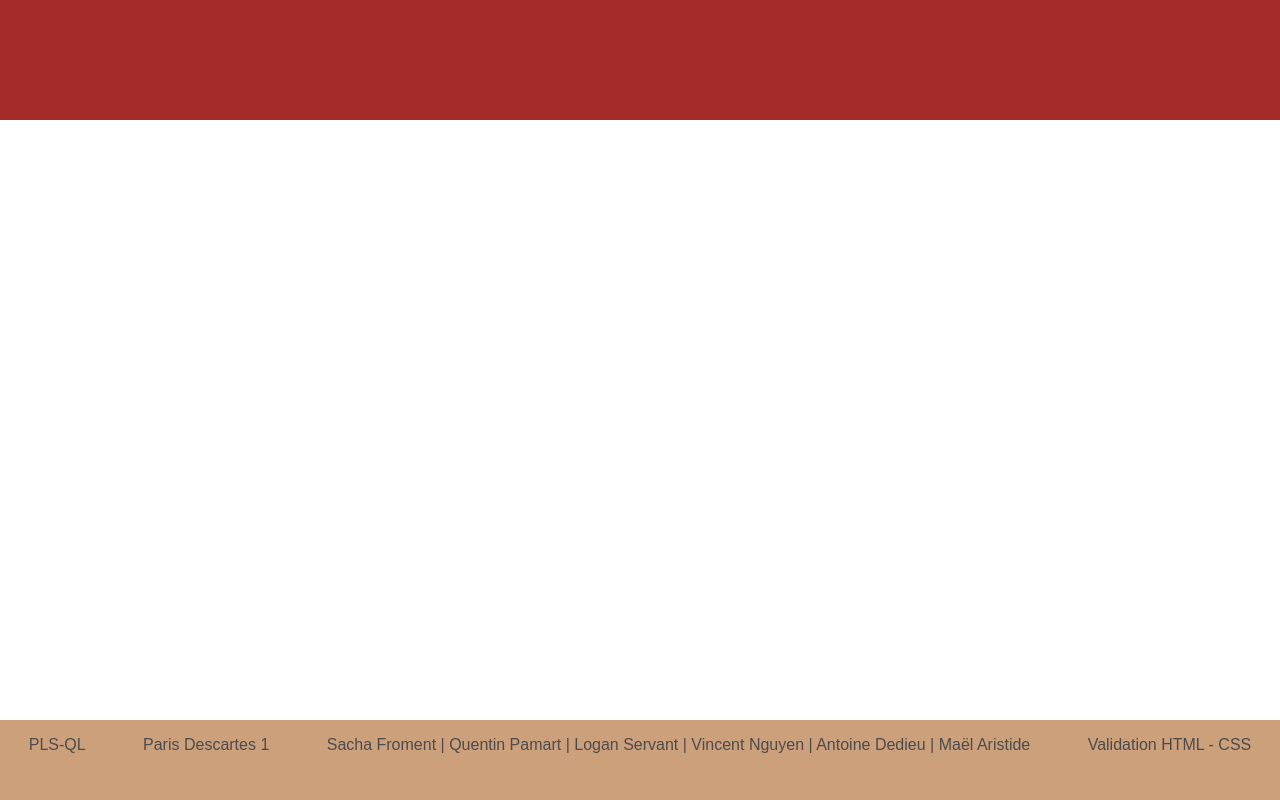
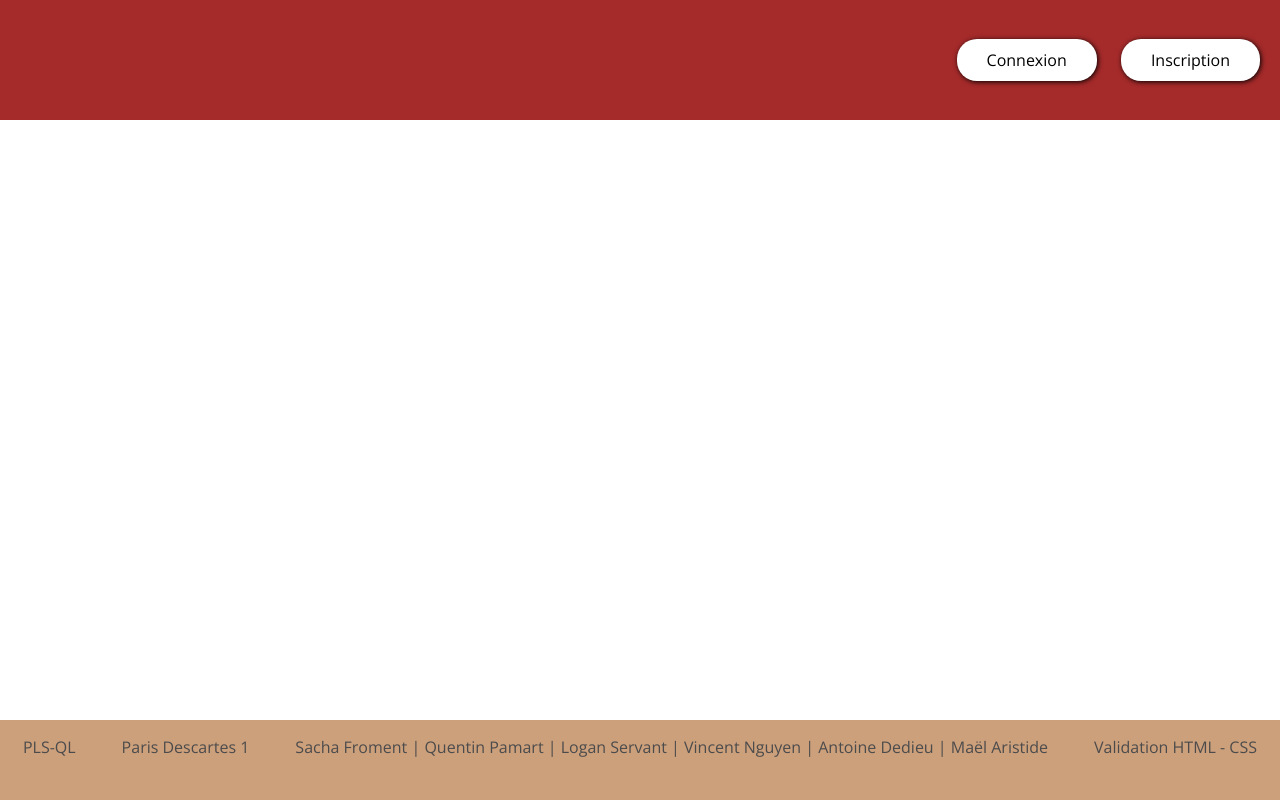
Before and after one commit to sachahjkl/devweb, a PHP site: page / in a window 1280 px wide. Run offline with PHP 8.4, Linux system fonts and the light colour scheme; data that the repository does not hold is empty.

Commit message:
Inscription complete and utf8 for connectBD

```diff
--- a/index.php
+++ b/index.php
@@ -1,10 +1,13 @@
 <html>
     <?php include "layouts/head.php" ?>
     <body>
-        <?php include "layouts/header.php" ?>
-        <div id="body-content">
+        <div class="all-content">
+            <?php include "layouts/header.php" ?>
+            <div id="body-content">
 
+            </div>
+            <?php include "layouts/footer.php" ?>
         </div>
-        <?php include "layouts/footer.php" ?>
+        <?php include "layouts/forms/login.php" ?>
     </body>
 </html>
--- a/js/login.js
+++ b/js/login.js
@@ -2,12 +2,26 @@ $(document).ready(function(){
     $("#connectSubmit").on("click", function(){
         submitConnexion();
     });
-
     $("#regSubmit").on("click", function(){
         submitRegister();
     });
+    fillRegisterForm();
 
-    fillRegisterForm();
+    // modals
+    var modalConn = document.getElementById("modalConn");
+    var openConn = document.getElementById("openConn");
+    var closeConn = document.getElementsByClassName("closeConn")[0];
+    var modalInsc = document.getElementById("modalInsc");
+    var openInsc = document.getElementById("openInsc");
+    var closeInsc = document.getElementsByClassName("closeInsc")[0];
+    openConn.onclick = function() { modalConn.style.display = "block"; }
+    closeConn.onclick = function() { modalConn.style.display = "none"; }
+    openInsc.onclick = function() { modalInsc.style.display = "block"; }
+    closeInsc.onclick = function() { modalInsc.style.display = "none"; }
+    window.onclick = function(event) {
+        if (event.target == modalConn) { modalConn.style.display = "none"; }
+        if (event.target == modalInsc) { modalInsc.style.display = "none"; }
+    }
 });
 
 function fillRegisterForm(){
--- /dev/null
+++ b/layouts/forms/login.php
@@ -0,0 +1,32 @@
+<script src="/js/login.js"></script>
+<div id="modalConn" class="modal">
+  <div class="modal-content">
+    <span class="closeConn close">&times;</span>
+    <form id="connectionForm">
+        <input name="IdConnexion" type="text" placeholder="Identifiant" required />
+        <input type="password" name="mdp" placeholder="Mot de passe" required />
+        <div id="connMessage"></div>
+        <input id="connectSubmit" type="button" value="Connexion" />
+    </form>
+  </div>
+</div>
+<div id="modalInsc" class="modal">
+  <div class="modal-content">
+    <span class="closeInsc close">&times;</span>
+    <form id="registerForm">
+        <input type="text" name="IdConnexion" placeholder="Identifiant" required />
+        <input type="text" name="nomEntreprise" placeholder="Nom de l'entreprise" required />
+        <label for="Type">Type d'utilisateur</label>
+        <select name="Type"></select>
+        <input type="text" name="adresse" placeholder="Adresse" />
+        <input type="text" name="CodePostal" placeholder="Code postal" />
+        <input type="text" name="Ville" placeholder="Ville" />
+        <select name="Pays"></select>
+        <input type="tel" name="NTelephone" placeholder="Téléphone" />
+        <input type="password" name="mdp" placeholder="Mot de passe" required />
+        <input type="password" name="mdpconf" placeholder="Confirmer mot de passe" required />
+        <div id="regMessage"></div>
+        <input id="regSubmit" type="button" value="Inscription" />
+    </form>
+  </div>
+</div>
--- a/layouts/header.php
+++ b/layouts/header.php
@@ -1,3 +1,6 @@
 <header>
-
+    <div id="auth_buttons">
+        <a id="openConn" href="#connexion">Connexion</a>
+        <a id="openInsc" href="#inscription">Inscription</a>
+    </div>
 </header>
--- a/phpscripts/connectBD.php
+++ b/phpscripts/connectBD.php
@@ -2,11 +2,13 @@
     $host = "localhost";
     $username = "user1";
     $passwd = "user1";
-    $dbname = "pl-sql";
+    $dbname = "EquipeParis1";
 
     $connection = mysqli_connect($host, $username, $passwd, $dbname);
 
     if(!$connection){
         die("Connection failed : ".mysqli_connect_error());
     }
+
+    mysqli_set_charset($connection, "utf8");
  ?>
--- a/phpscripts/getregdata.php
+++ b/phpscripts/getregdata.php
@@ -3,20 +3,19 @@
 
     $sql_pays = "SELECT IdPays, nomPays FROM pays";
     $result1 = mysqli_query($connection, $sql_pays);
-    $array_result = [];
     $i = 0;
     while($row1 = mysqli_fetch_array($result1, MYSQLI_ASSOC)){
-        $array_result['pays']['id'][$i] = $row1['IdPays'];
-        $array_result['pays']['name'][$i] = $row1['nomPays'];
+        $array_result['pays'][$i]['id'] = $row1["IdPays"];
+        $array_result['pays'][$i]['name'] = $row1["nomPays"];
         $i++;
     }
 
-    $sql_type = "SELECT * FROM typeutilisateur";
+    $sql_type = "SELECT IdTypeUtilisateur, Type FROM typeutilisateur";
     $result2 = mysqli_query($connection, $sql_type);
     $j = 0;
     while($row2 = mysqli_fetch_array($result2, MYSQLI_ASSOC)){
-        $array_result['typeuser']['id'] = $row2['IdTypeUtilisateur'];
-        $array_result['typeuser']['name'] = $row2['Type'];
+        $array_result['typeuser'][$j]['id'] = $row2["IdTypeUtilisateur"];
+        $array_result['typeuser'][$j]['name'] = $row2["Type"];
         $j++;
     }
 
--- a/style/style.css
+++ b/style/style.css
@@ -1,12 +1,15 @@
-*{ font-family: sans-serif; }
+@import url('https://fonts.googleapis.com/css?family=Open+Sans&display=swap');
+*{ font-family: Open Sans, sans-serif; }
 
 html, body{
     width: 100%;
     height: 100%;
 }
 
-body{
-    margin: 0;
+body{ margin: 0; }
+
+.all-content{
+    height: 100%;
     display: grid;
     grid-template-columns: 100%;
     grid-template-rows: 15% 75% 10%;
@@ -15,6 +18,7 @@ body{
 header{
     background-color: brown;
     width: 100%;
+    position: relative;
 }
 
 footer{
@@ -23,3 +27,66 @@ footer{
     display: flex;
     justify-content: space-around;
 }
+
+#auth_buttons{
+    position: absolute;
+    top: 50%;
+    transform: translateY(-50%);
+    right: 20px;
+}
+
+#auth_buttons a{
+    display: inline-block;
+    border-radius: 20px;
+    text-decoration: none;
+    background-color: white;
+    color: black;
+    padding: 10px;
+    padding-left: 30px;
+    padding-right: 30px;
+    margin-left: 20px;
+    box-shadow: 1px 1px 5px black;
+    transition: box-shadow ease-in-out 0.25s;
+    transition: background-color ease-in-out 0.5s;
+}
+
+#auth_buttons a:hover{
+    box-shadow: 1px 1px 10px black;
+    background-color: #EEE;
+}
+
+.modal {
+  display: none; /* Hidden by default */
+  position: fixed; /* Stay in place */
+  z-index: 1; /* Sit on top */
+  left: 0;
+  top: 0;
+  width: 100%; /* Full width */
+  height: 100%; /* Full height */
+  overflow: auto; /* Enable scroll if needed */
+  background-color: rgb(0,0,0); /* Fallback color */
+  background-color: rgba(0,0,0,0.4); /* Black w/ opacity */
+}
+
+/* Modal Content/Box */
+.modal-content {
+  background-color: #fefefe;
+  margin: 15% auto; /* 15% from the top and centered */
+  padding: 20px;
+  border: 1px solid #888;
+  width: 80%; /* Could be more or less, depending on screen size */
+}
+
+/* The Close Button */
+.close {
+  color: #aaa;
+  float: right;
+  font-size: 28px;
+  font-weight: bold;
+}
+
+.close:hover, .close:focus {
+  color: black;
+  text-decoration: none;
+  cursor: pointer;
+}
```
Also changed, not shown: layouts/forms/connexion.php (deleted, +0 -7 lines), layouts/forms/register.php (deleted, +0 -16 lines).
